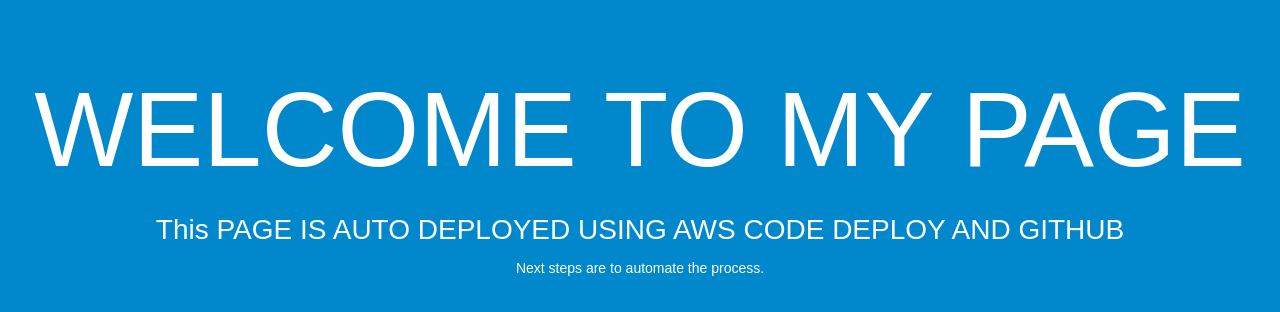
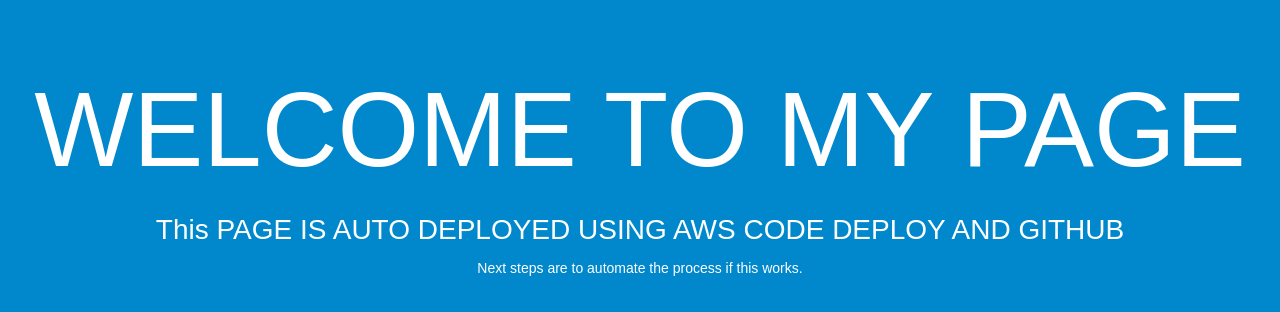
Before and after one commit to vismid86/MyFirstProject, a plain HTML site: page index.html in a window 1280 px wide. Drawn offline with Linux system fonts and the light colour scheme.

Commit message:
version2

```diff
--- a/index.html
+++ b/index.html
@@ -28,7 +28,7 @@
   <div align="center">
     <h1>WELCOME TO MY PAGE</h1>
     <h2>This PAGE IS AUTO DEPLOYED USING AWS CODE DEPLOY AND GITHUB</h2>
-    <p>Next steps are to automate the process</a>.</p>
+    <p>Next steps are to automate the process if this works</a>.</p>
   </div>
 </body>
 </html>
```
